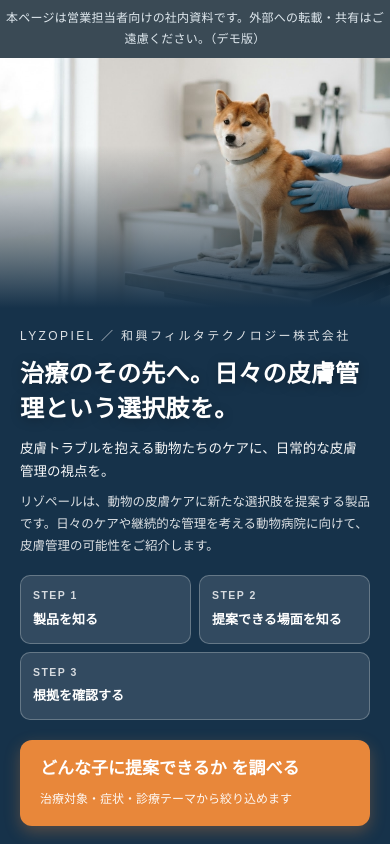
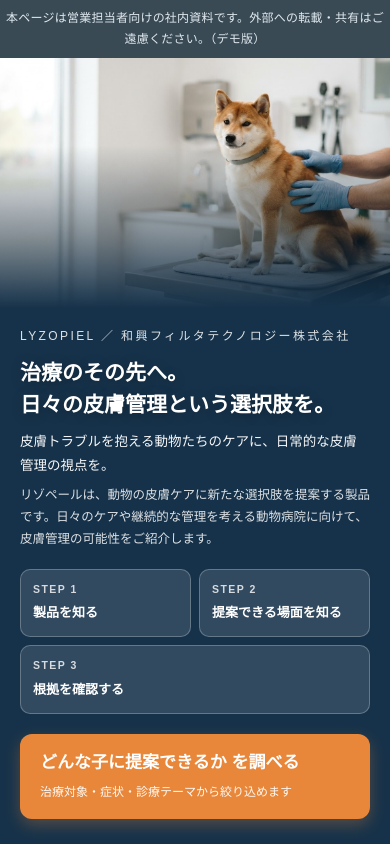
Before and after one commit to iforc89/rzp-demo-k3m9q, a plain HTML site: page index.html in a window 390 px wide. Shown: the top 844 px of the page. Drawn offline with Linux system fonts and the light colour scheme.

Commit message:
TOP見出しを2行に

```diff
--- a/index.html
+++ b/index.html
@@ -140,7 +140,7 @@ th{background:#eef4f6;font-size:12px;color:var(--navy)}
 .foot{background:#eef3f5;border-radius:10px;padding:14px 16px;font-size:12.5px;color:var(--teal-d)}
 footer{padding:22px 0 44px;font-size:11.5px;color:var(--sub);text-align:center}
 @media(max-width:720px){
-  h1{font-size:24px;line-height:1.45}
+  h1{font-size:21px;line-height:1.5;letter-spacing:0}
   .lead{font-size:13.5px}
   .g3,.g2{grid-template-columns:1fr}
   .pair{grid-template-columns:1fr;gap:0}
@@ -165,7 +165,7 @@ footer{padding:22px 0 44px;font-size:11.5px;color:var(--sub);text-align:center}
   <div class="hero-bg"></div>
   <div class="wrap hero-inner"><div class="hero-copy">
         <div class="brand">LYZOPIEL ／ 和興フィルタテクノロジー株式会社</div>
-        <h1>治療のその先へ。日々の皮膚管理という選択肢を。</h1>
+        <h1>治療のその先へ。<br>日々の皮膚管理という選択肢を。</h1>
         <p class="lead">皮膚トラブルを抱える動物たちのケアに、日常的な皮膚管理の視点を。</p>
         <p class="lead2">リゾペールは、動物の皮膚ケアに新たな選択肢を提案する製品です。日々のケアや継続的な管理を考える動物病院に向けて、皮膚管理の可能性をご紹介します。</p>
         <div class="steps">
```
